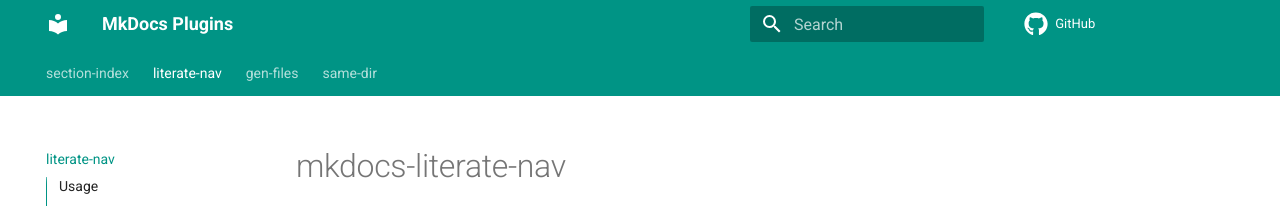
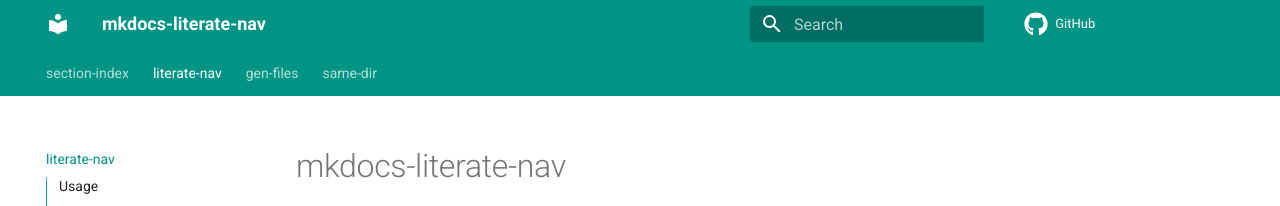
Before and after one commit to oprypin/mkdocs-literate-nav, an MkDocs documentation site: the page built from docs/README.md, in a window 1280 px wide. Shown: the top 206 px of the page. Built offline with MkDocs 1.6.1 and Material for MkDocs 9.7.7, drawn with Linux system fonts in a browser that asks for light colours; comment, search, counter and statistics services are not loaded.

```diff
--- a/docs/requirements.txt
+++ b/docs/requirements.txt
@@ -1,2 +1,3 @@
 mkdocs
 mkdocs-material
+pymdown-extensions
--- a/mkdocs.yml
+++ b/mkdocs.yml
@@ -1,4 +1,4 @@
-site_name: MkDocs Plugins
+site_name: "mkdocs-literate-nav"
 site_url: "https://oprypin.github.io/mkdocs-literate-nav"
 repo_url: "https://github.com/oprypin/mkdocs-literate-nav"
 edit_uri: blob/master/docs/
```
Also changed, not shown: 3 other files.
